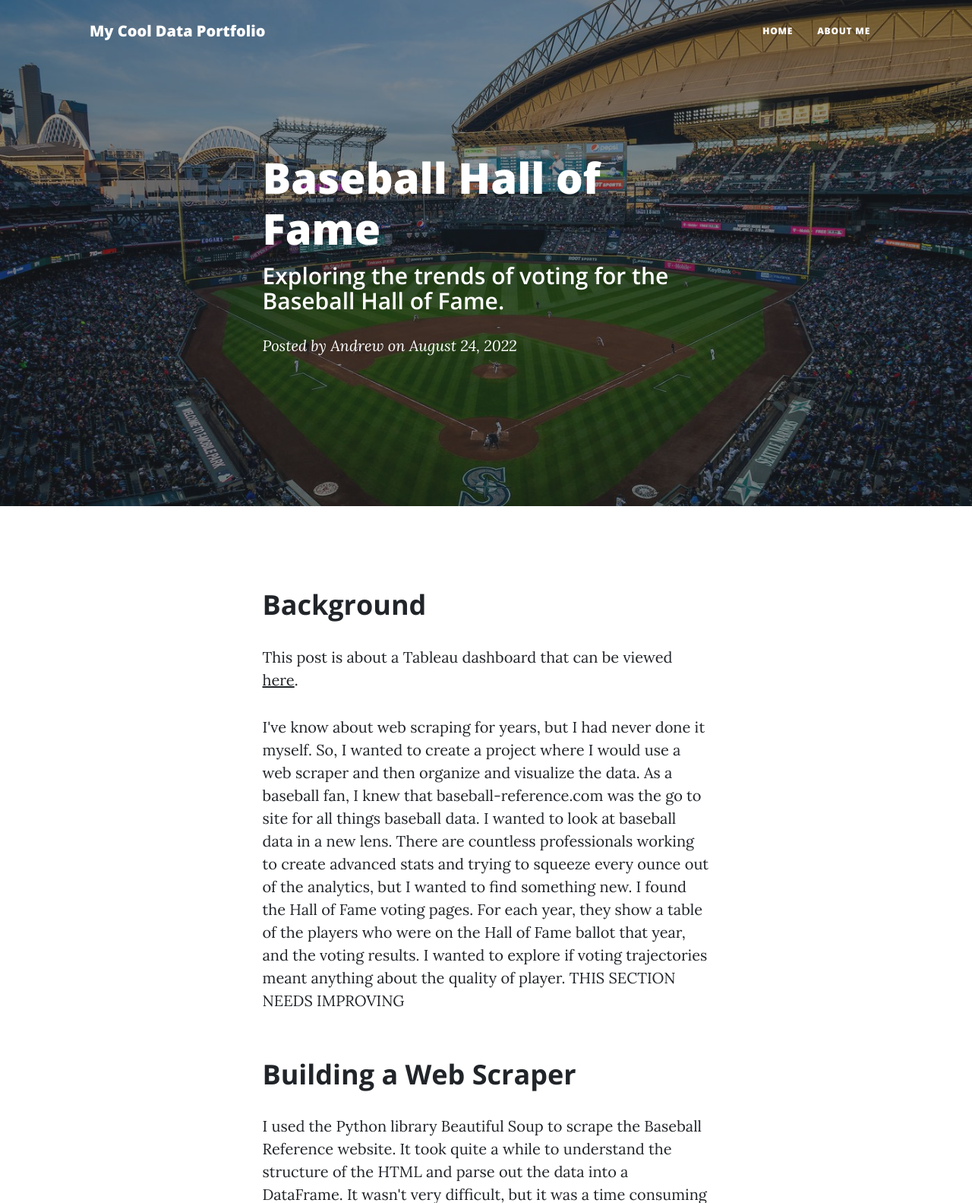
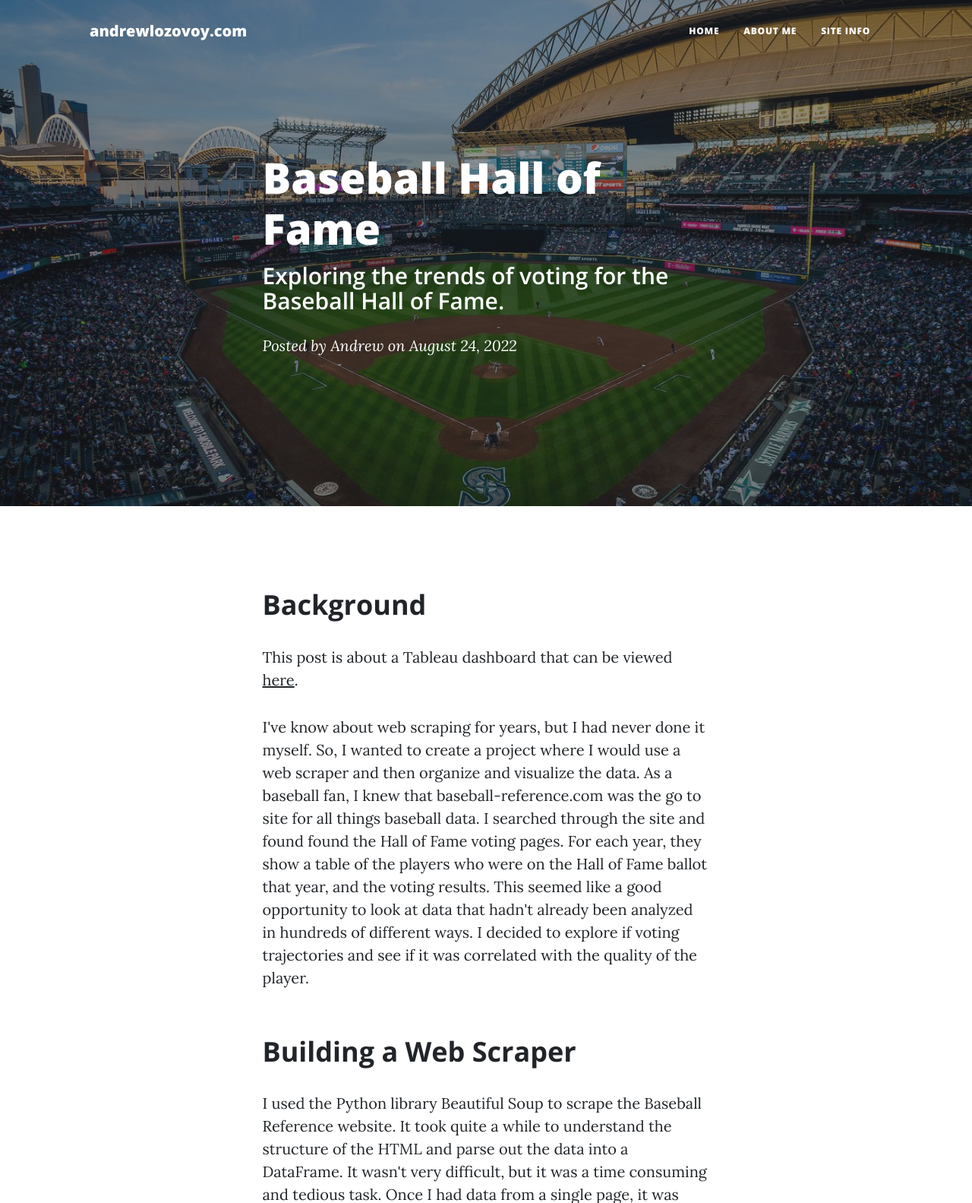
Before and after one commit to aclozovoy/FlaskPortfolio, a Flask app: page /post_baseball in a window 1280 px wide. Shown: the top 1583 px of the page at 76% size. Run offline with Flask 2, Linux system fonts and the light colour scheme; some libraries are stand-ins or nearby versions.

Commit message:
Update latest

```diff
--- a/templates/base.html
+++ b/templates/base.html
@@ -20,7 +20,7 @@
         <!-- Navigation-->
         <nav class="navbar navbar-expand-lg navbar-light" id="mainNav">
             <div class="container px-4 px-lg-5">
-                <a class="navbar-brand" href="{{ url_for('views.home') }}">My Cool Data Portfolio</a>
+                <a class="navbar-brand" href="{{ url_for('views.home') }}">andrewlozovoy.com</a>
                 <button class="navbar-toggler" type="button" data-bs-toggle="collapse" data-bs-target="#navbarResponsive" aria-controls="navbarResponsive" aria-expanded="false" aria-label="Toggle navigation">
                     Menu
                     <i class="fas fa-bars"></i>
@@ -29,6 +29,7 @@
                     <ul class="navbar-nav ms-auto py-4 py-lg-0">
                         <li class="nav-item"><a class="nav-link px-lg-3 py-3 py-lg-4" href="{{ url_for('views.home') }}">Home</a></li>
                         <li class="nav-item"><a class="nav-link px-lg-3 py-3 py-lg-4" href="{{ url_for('views.about') }}">About Me</a></li>
+                        <li class="nav-item"><a class="nav-link px-lg-3 py-3 py-lg-4" href="{{ url_for('views.site') }}">Site Info</a></li>
                         <!-- <li class="nav-item"><a class="nav-link px-lg-3 py-3 py-lg-4" href="{{ url_for('views.post') }}">Sample Post</a></li> -->
                         <!-- <li class="nav-item"><a class="nav-link px-lg-3 py-3 py-lg-4" href="{{ url_for('views.contact') }}">Contact</a></li> -->
                     </ul>
--- a/templates/home.html
+++ b/templates/home.html
@@ -8,8 +8,8 @@
         <div class="row gx-4 gx-lg-5 justify-content-center">
             <div class="col-md-10 col-lg-8 col-xl-7">
                 <div class="site-heading">
-                    <h1>Welcome!</h1>
-                    <span class="subheading">Hello. You are here.</span>
+                    <h1>My Data Portfolio</h1>
+                    <span class="subheading">Hi! Let's Explore Data Together!</span>
                 </div>
             </div>
         </div>
--- a/templates/post_baseball.html
+++ b/templates/post_baseball.html
@@ -34,12 +34,10 @@
                             I've know about web scraping for years, but I had never done it myself.
                             So, I wanted to create a project where I would use a web scraper and then organize and visualize the data.
                             As a baseball fan, I knew that baseball-reference.com was the go to site for all things baseball data.
-                            I wanted to look at baseball data in a new lens.
-                            There are countless professionals working to create advanced stats and trying to squeeze every ounce out of the analytics, but I wanted to find something new.
-                            I found the Hall of Fame voting pages.
+                            I searched through the site and found found the Hall of Fame voting pages.
                             For each year, they show a table of the players who were on the Hall of Fame ballot that year, and the voting results.
-                            I wanted to explore if voting trajectories meant anything about the quality of player.
-                            THIS SECTION NEEDS IMPROVING
+                            This seemed like a good opportunity to look at data that hadn't already been analyzed in hundreds of different ways.
+                            I decided to explore if voting trajectories and see if it was correlated with the quality of the player.
                         </p>
                         <h2 class="section-heading">Building a Web Scraper</h2>
                         <p>
@@ -65,19 +63,27 @@
                         </p>
                         <h2 class="section-heading">Tableau</h2>
                         <p>
-                            I used a relationship in Tableau to connect the two tables, and  then created a plot showing voting percentages by year.
+                            I used a relationship in Tableau to connect the two tables and then created a plot showing voting percentages by year.
                             This gave me what I was looking for. Each line was a player and it was easy to see their voting trajectories.
                             I used color to show a player's career WAR. This stands for Wins Above Replacement and reduces a players value to a single number.
                             It certainly doesn't capture everything about a player, but it provides an easy way to see where public perception (voting) agrees or disagrees with statistical value (WAR).
                             Some notable players are Barry Bonds and Roger Clements who have very high WAR values but never reached the 70% voting mark due to their connections with steroids.
-                            We also see players like Bruce Sutter who was voted in despite a low career WAR of only 24.0.
-                            That's not to say he isn't worthy, but it is interesting LINK
+                            We also see players like <a href ="https://www.cooperstowncred.com/bruce-sutter-split-fingered-pioneer/">Bruce Sutter</a> who was voted in despite a low career WAR of only 24.0.
+                            That's not to say he isn't worthy, but it is interesting outlier.
                         </p>
                         <p>
                             I decided to recreate the same dashboard, but use "Year on Ballot" as the x-axis rather than year.
-                            This provides a better comparison of all the voting trajectories
+                            This provides a better comparison of all the voting trajectories.
+                            I used a Tableau calculated field and parameter to allow the user to choose between the X-axis options.
                         </p>
                         <h2 class="section-heading">Insights and Conclusions</h2>
+                        <p>
+                            I made a scatterplot with Years On Ballot and Career WAR as the axis and
+                            limited it to only players who did eventually make it into the Hall of Fame.
+                            We see that the better players (greater WAR) do make it into the Hall of Fame sooner, although the correlation is very weak (R-squared = 0.16).
+                        </p>
+                        <a href="#!"><img class="img-fluid" src="static/assets/img/baseball-scatter.jpg" alt="..." /></a>
+                        <span class="caption text-muted">R-squared of 0.16 means there is very little correlation between Career WAR and Years On Ballot for those who made it into the HOF.</span>
                         <p>
                             Lee Smith has the highest first year voting (42.3%) to not make the Hall of Fame.
                             Many HOF players started with a lower percentage, but For players who clear this benchmark in their first voting year, it is a near certainty that they will reach 70% eventually.
--- a/views.py
+++ b/views.py
@@ -10,6 +10,10 @@ def home():
 @views.route("/about")
 def about():
     return render_template("about.html")
+
+@views.route("/site")
+def site():
+    return render_template("site.html")
 
 @views.route("/contact")
 def contact():
```
Also changed, not shown: templates/about.html (+5 -5 lines), templates/site.html (added, +35 -0 lines), static/assets/img/baseball-scatter.jpg (added), 5 other files.
